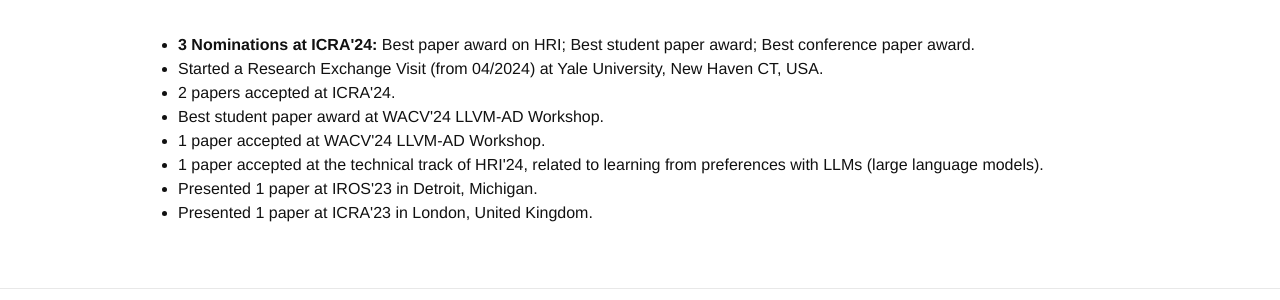
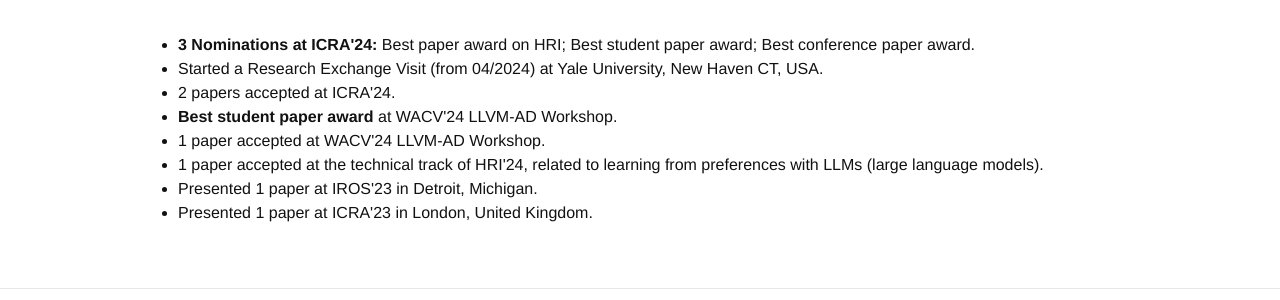
Before and after one commit to DanielLSM/daniellsm.github.io, a Jekyll site: the page built from index.html, in a window 1280 px wide. Shown: the part 714-1014 px from the top of the page. Built offline with Jekyll 4.4.1, drawn with Linux system fonts in a browser that asks for light colours; nearby versions of some CDN libraries; some web fonts are replaced; a style sheet for code colours, icons or effects is not loaded.

```diff
--- a/index.html
+++ b/index.html
@@ -29,7 +29,7 @@ title: "Daniel Marta"
   <li> <b>3 Nominations at ICRA'24:</b> Best paper award on HRI; Best student paper award; Best conference paper award.</li>
   <li> Started a Research Exchange Visit (from 04/2024) at Yale University, New Haven CT, USA. </li>
   <li> 2 papers accepted at ICRA'24. </li>
-  <li> Best student paper award at WACV'24 LLVM-AD Workshop. </li>
+  <li> <b>Best student paper award</b> at WACV'24 LLVM-AD Workshop. </li>
   <li> 1 paper accepted at WACV'24 LLVM-AD Workshop. </li>
   <li> 1 paper accepted at the technical track of HRI'24, related to learning from preferences with LLMs (large language models). </li>
   <li> Presented 1 paper at IROS'23 in Detroit, Michigan. </li>
```
